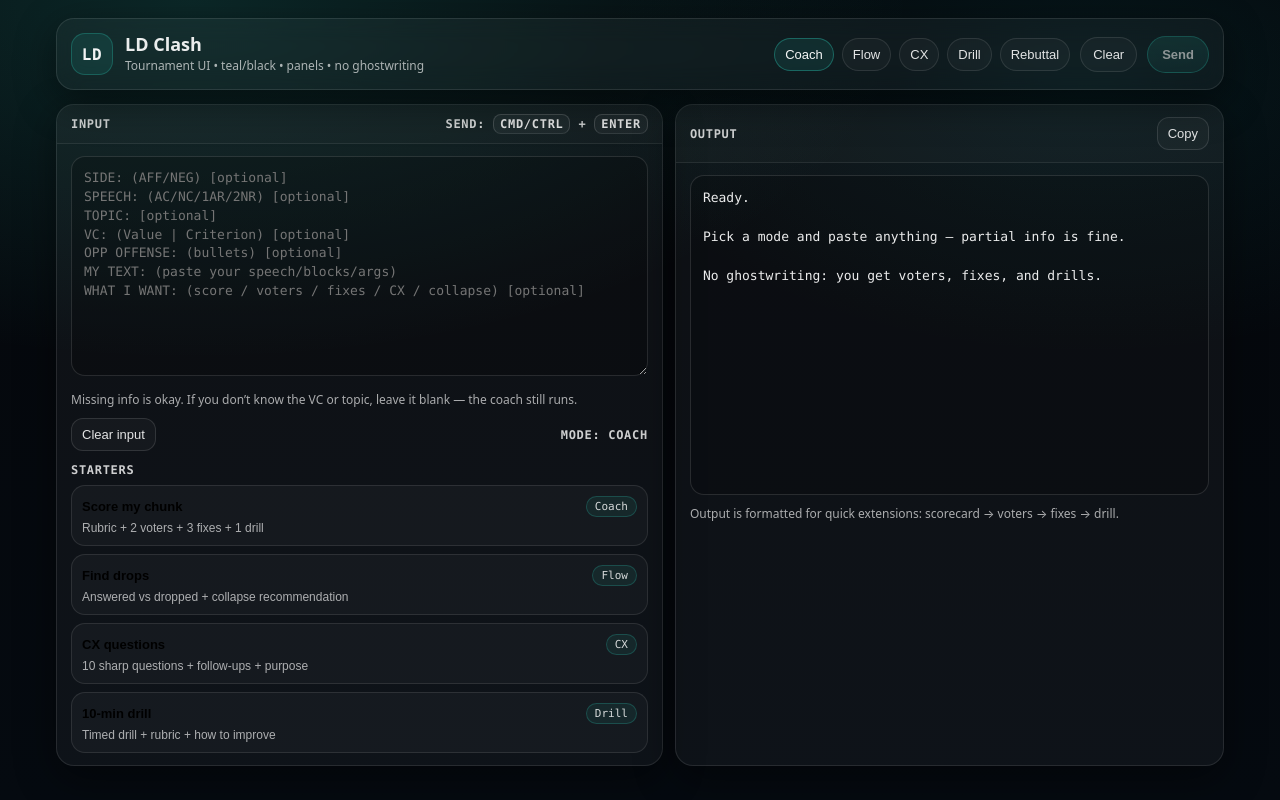
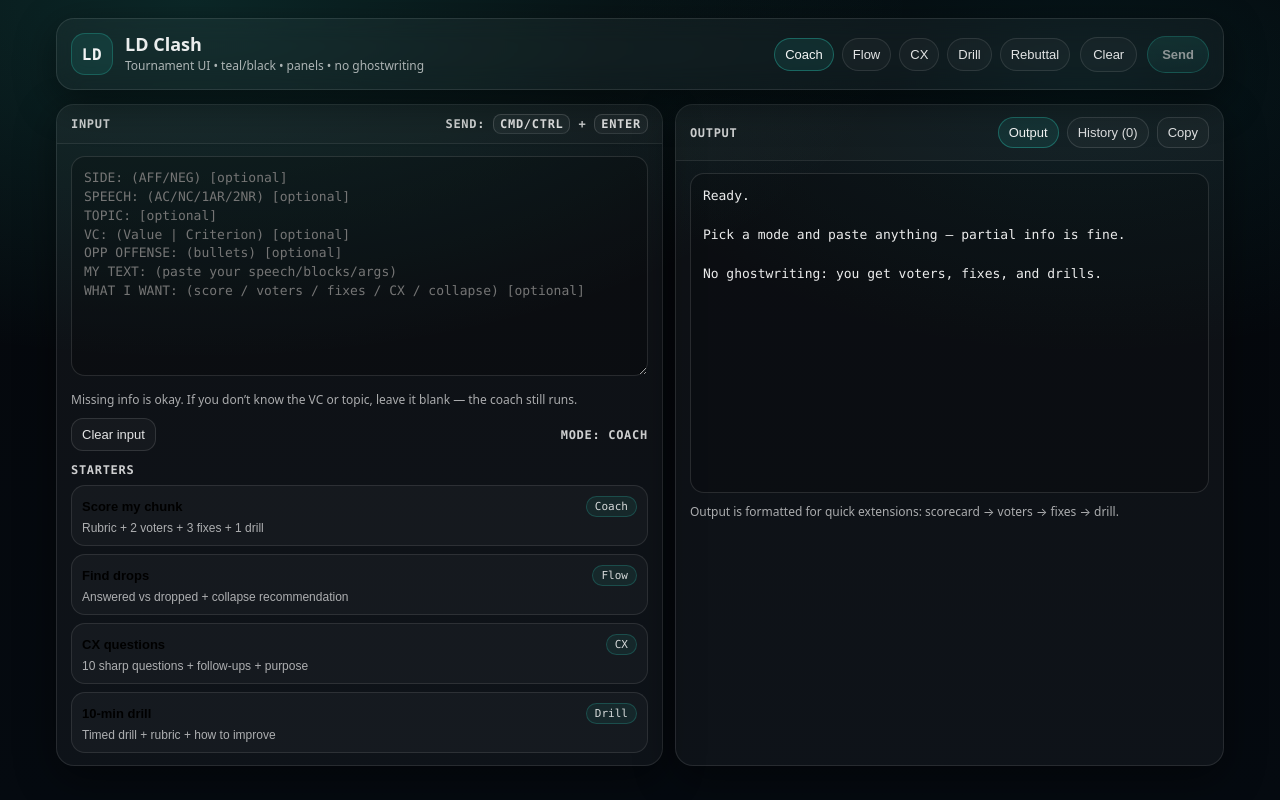
Before and after one commit to neuronic-dev/ld-clash, a Next.js app: page / in a window 1280 px wide. Built offline with nearby package versions, Linux system fonts and the light colour scheme.

Commit message:
Add saved history (input+output+mode) via localStorage

```diff
--- a/app/page.module.css
+++ b/app/page.module.css
@@ -303,3 +303,106 @@
   font-size: 12px;
   color: var(--muted);
 }
+
+/* ===== Saved History additions ===== */
+.tabs {
+  display: flex;
+  gap: 8px;
+  align-items: center;
+}
+
+.tabBtn {
+  border: 1px solid rgba(255,255,255,0.12);
+  background: rgba(255,255,255,0.03);
+  color: rgba(255,255,255,0.86);
+  padding: 7px 10px;
+  border-radius: 999px;
+  cursor: pointer;
+  font-size: 13px;
+}
+
+.tabBtnActive {
+  border-color: rgba(45,212,191,0.35);
+  background: rgba(45,212,191,0.10);
+  color: rgba(255,255,255,0.96);
+}
+
+.iconRow {
+  display: flex;
+  gap: 8px;
+  align-items: center;
+}
+
+.iconBtn {
+  border: 1px solid rgba(255,255,255,0.12);
+  background: rgba(255,255,255,0.03);
+  color: rgba(255,255,255,0.88);
+  padding: 7px 10px;
+  border-radius: 12px;
+  cursor: pointer;
+  font-size: 13px;
+}
+
+.iconBtn:hover { background: rgba(255,255,255,0.06); }
+
+.danger {
+  border-color: rgba(239,68,68,0.30);
+}
+
+.historyList {
+  display: grid;
+  gap: 10px;
+}
+
+.historyItem {
+  text-align: left;
+  border: 1px solid rgba(255,255,255,0.10);
+  background: rgba(255,255,255,0.03);
+  border-radius: 14px;
+  padding: 10px 10px;
+  cursor: pointer;
+}
+
+.historyItem:hover {
+  border-color: rgba(45,212,191,0.25);
+  background: rgba(255,255,255,0.05);
+}
+
+.historyTop {
+  display: flex;
+  justify-content: space-between;
+  align-items: center;
+  gap: 10px;
+}
+
+.historyTitle {
+  font-weight: 900;
+  font-size: 13px;
+  color: rgba(255,255,255,0.92);
+}
+
+.historyMeta {
+  margin-top: 6px;
+  font-size: 12px;
+  color: rgba(255,255,255,0.65);
+  font-family: var(--mono);
+  white-space: nowrap;
+  overflow: hidden;
+  text-overflow: ellipsis;
+}
+
+.historyActions {
+  display: flex;
+  gap: 8px;
+  align-items: center;
+}
+
+.miniTag {
+  font-family: var(--mono);
+  font-size: 11px;
+  color: rgba(255,255,255,0.85);
+  padding: 3px 8px;
+  border-radius: 999px;
+  border: 1px solid rgba(45,212,191,0.22);
+  background: rgba(45,212,191,0.08);
+}
--- a/app/page.tsx
+++ b/app/page.tsx
@@ -1,9 +1,10 @@
 "use client";
 
-import { useMemo, useState } from "react";
+import { useEffect, useMemo, useState } from "react";
 import styles from "./page.module.css";
 
 type Mode = "coach" | "flow" | "cx" | "drill" | "rebuttal";
+type ViewTab = "output" | "history";
 
 const MODE_LABELS: Record<Mode, string> = {
   coach: "Coach",
@@ -12,6 +13,17 @@ const MODE_LABELS: Record<Mode, string> = {
   drill: "Drill",
   rebuttal: "Rebuttal",
 };
+
+type SavedMsg = {
+  id: string;
+  ts: number;
+  mode: Mode;
+  input: string;
+  output: string;
+};
+
+const STORAGE_KEY = "ldclash_history_v1";
+const MAX_SAVED = 200;
 
 const STARTERS: Array<{ label: string; mode: Mode; text: string; sub: string }> = [
   {
@@ -26,7 +38,7 @@ VC: (Value | Criterion) [optional]
 MY TEXT:
 (paste your chunk)
 
-GOAL: Score me + 2 voters + top 3 fixes.`,
+WHAT I WANT: Score me + 2 voters + top 3 fixes.`,
   },
   {
     label: "Find drops",
@@ -63,14 +75,53 @@ TASK: Make a 10-minute drill + scoring rubric + improvement path.`,
   },
 ];
 
+function fmtTime(ts: number) {
+  const d = new Date(ts);
+  return d.toLocaleString(undefined, {
+    month: "short",
+    day: "2-digit",
+    hour: "2-digit",
+    minute: "2-digit",
+  });
+}
+
+function previewLine(s: string, n = 90) {
+  const one = s.replace(/\s+/g, " ").trim();
+  return one.length > n ? one.slice(0, n - 1) + "…" : one;
+}
+
 export default function Page() {
   const [mode, setMode] = useState<Mode>("coach");
+  const [tab, setTab] = useState<ViewTab>("output");
   const [input, setInput] = useState("");
   const [loading, setLoading] = useState(false);
 
   const [output, setOutput] = useState<string>(
     "Ready.\n\nPick a mode and paste anything — partial info is fine.\n\nNo ghostwriting: you get voters, fixes, and drills."
   );
+
+  const [history, setHistory] = useState<SavedMsg[]>([]);
+
+  // Load saved history once
+  useEffect(() => {
+    try {
+      const raw = localStorage.getItem(STORAGE_KEY);
+      if (!raw) return;
+      const parsed = JSON.parse(raw) as SavedMsg[];
+      if (Array.isArray(parsed)) setHistory(parsed.slice(0, MAX_SAVED));
+    } catch {
+      // ignore
+    }
+  }, []);
+
+  // Persist history
+  useEffect(() => {
+    try {
+      localStorage.setItem(STORAGE_KEY, JSON.stringify(history.slice(0, MAX_SAVED)));
+    } catch {
+      // ignore
+    }
+  }, [history]);
 
   const placeholder = useMemo(
     () => `SIDE: (AFF/NEG) [optional]
@@ -89,13 +140,17 @@ WHAT I WANT: (score / voters / fixes / CX / collapse) [optional]
     if (!trimmed || loading) return;
 
     setLoading(true);
+    setTab("output");
     setOutput("Thinking...\n");
+
+    const currentMode = mode;
 
     try {
       const resp = await fetch("/api/chat", {
         method: "POST",
         headers: { "Content-Type": "application/json" },
-        body: JSON.stringify({ message: trimmed, mode }),
+        credentials: "include",
+        body: JSON.stringify({ message: trimmed, mode: currentMode }),
       });
 
       const data = await resp.json().catch(() => ({}));
@@ -105,7 +160,18 @@ WHAT I WANT: (score / voters / fixes / CX / collapse) [optional]
         throw new Error(err);
       }
 
-      setOutput(data?.text ?? "(No response text returned.)");
+      const text = (data?.text ?? "(No response text returned.)") as string;
+      setOutput(text);
+
+      const item: SavedMsg = {
+        id: `${Date.now()}-${Math.random().toString(16).slice(2)}`,
+        ts: Date.now(),
+        mode: currentMode,
+        input: trimmed,
+        output: text,
+      };
+
+      setHistory((prev) => [item, ...prev].slice(0, MAX_SAVED));
     } catch (e: any) {
       setOutput(`⚠️ ${e?.message || "Something went wrong."}\n\nTry again or shorten your paste.`);
     } finally {
@@ -116,14 +182,52 @@ WHAT I WANT: (score / voters / fixes / CX / collapse) [optional]
   async function copyOutput() {
     try {
       await navigator.clipboard.writeText(output);
+    } catch {}
+  }
+
+  async function exportHistory() {
+    const payload = history.map((h) => ({
+      ts: h.ts,
+      time: fmtTime(h.ts),
+      mode: h.mode,
+      input: h.input,
+      output: h.output,
+    }));
+    try {
+      await navigator.clipboard.writeText(JSON.stringify(payload, null, 2));
+      setOutput("Copied history JSON to clipboard ✅\n\nPaste into Notes/Docs for backup.");
+      setTab("output");
     } catch {
-      // ignore
+      setOutput("Couldn’t copy history. Browser blocked clipboard.");
+      setTab("output");
     }
   }
 
   function clearAll() {
     setInput("");
     setOutput("Cleared.\n\nPick a mode, paste your chunk, and hit Send.");
+    setTab("output");
+  }
+
+  function clearHistory() {
+    if (!confirm("Delete all saved history on this device/browser?")) return;
+    setHistory([]);
+    try {
+      localStorage.removeItem(STORAGE_KEY);
+    } catch {}
+    setOutput("History cleared on this device ✅");
+    setTab("output");
+  }
+
+  function loadItem(h: SavedMsg) {
+    setMode(h.mode);
+    setInput(h.input);
+    setOutput(h.output);
+    setTab("output");
+  }
+
+  function deleteItem(id: string) {
+    setHistory((prev) => prev.filter((x) => x.id !== id));
   }
 
   return (
@@ -223,18 +327,84 @@ WHAT I WANT: (score / voters / fixes / CX / collapse) [optional]
           <section className={styles.card}>
             <div className={styles.cardHeader}>
               <div className={styles.cardTitle}>Output</div>
-              <div className={styles.row} style={{ marginTop: 0 }}>
-                <button className={styles.smallBtn} onClick={copyOutput}>
+
+              <div className={styles.iconRow}>
+                <div className={styles.tabs}>
+                  <button
+                    className={`${styles.tabBtn} ${tab === "output" ? styles.tabBtnActive : ""}`}
+                    onClick={() => setTab("output")}
+                  >
+                    Output
+                  </button>
+                  <button
+                    className={`${styles.tabBtn} ${tab === "history" ? styles.tabBtnActive : ""}`}
+                    onClick={() => setTab("history")}
+                  >
+                    History ({history.length})
+                  </button>
+                </div>
+
+                <button className={styles.iconBtn} onClick={copyOutput}>
                   Copy
                 </button>
               </div>
             </div>
 
             <div className={styles.cardBody}>
-              <div className={styles.output}>{output}</div>
-              <div className={styles.hint}>
-                Output is formatted for quick extensions: scorecard → voters → fixes → drill.
-              </div>
+              {tab === "output" ? (
+                <>
+                  <div className={styles.output}>{output}</div>
+                  <div className={styles.hint}>
+                    Output is formatted for quick extensions: scorecard → voters → fixes → drill.
+                  </div>
+                </>
+              ) : (
+                <>
+                  <div className={styles.row} style={{ marginTop: 0 }}>
+                    <div className={styles.hint} style={{ marginTop: 0 }}>
+                      Saved on this device/browser. Click one to reload it (mode + input + output).
+                    </div>
+                    <div className={styles.iconRow}>
+                      <button className={styles.iconBtn} onClick={exportHistory}>
+                        Export
+                      </button>
+                      <button className={`${styles.iconBtn} ${styles.danger}`} onClick={clearHistory}>
+                        Clear all
+                      </button>
+                    </div>
+                  </div>
+
+                  <div style={{ marginTop: 12 }} className={styles.historyList}>
+                    {history.length === 0 ? (
+                      <div className={styles.output}>No saved chats yet.\n\nSend something and it’ll auto-save.</div>
+                    ) : (
+                      history.map((h) => (
+                        <div key={h.id} className={styles.historyItem} onClick={() => loadItem(h)} role="button">
+                          <div className={styles.historyTop}>
+                            <div className={styles.historyTitle}>{previewLine(h.input, 70) || "(empty input)"}</div>
+                            <div className={styles.historyActions}>
+                              <span className={styles.miniTag}>{MODE_LABELS[h.mode]}</span>
+                              <button
+                                className={`${styles.iconBtn} ${styles.danger}`}
+                                onClick={(e) => {
+                                  e.stopPropagation();
+                                  deleteItem(h.id);
+                                }}
+                                title="Delete this saved item"
+                              >
+                                Delete
+                              </button>
+                            </div>
+                          </div>
+                          <div className={styles.historyMeta}>
+                            {fmtTime(h.ts)} • Output: {previewLine(h.output, 90)}
+                          </div>
+                        </div>
+                      ))
+                    )}
+                  </div>
+                </>
+              )}
             </div>
           </section>
         </div>
```
